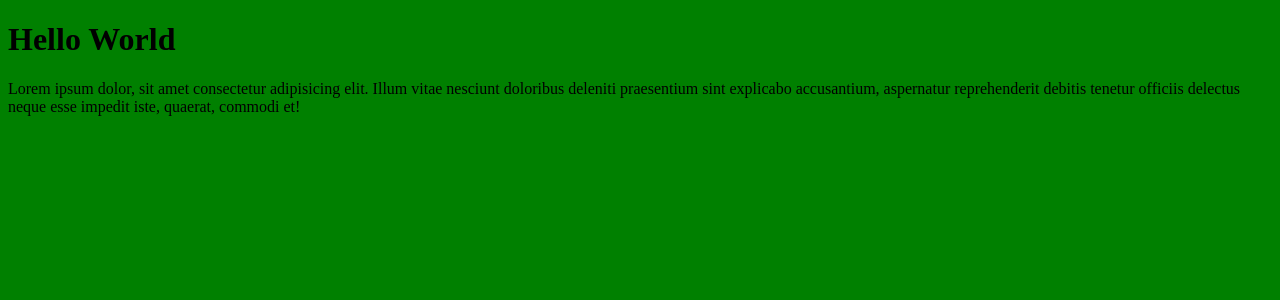
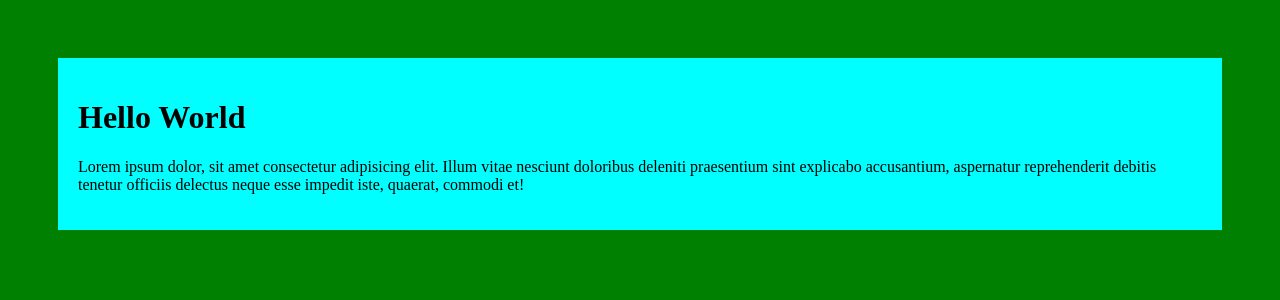
Before and after one commit to reshma-ajith789/test-repo-2, an Angular app: page / in a window 1280 px wide. Shown: the top 300 px of the page. Built offline with nearby package versions, Linux system fonts and the light colour scheme.

Commit message:
New changes

```diff
--- a/src/app/app.component.css
+++ b/src/app/app.component.css
@@ -0,0 +1,4 @@
+div {
+    background-color: aqua;
+    padding: 20px;
+}
--- a/src/app/app.component.html
+++ b/src/app/app.component.html
@@ -1,2 +1,4 @@
-<h1>Hello World</h1>
-<p>Lorem ipsum dolor, sit amet consectetur adipisicing elit. Illum vitae nesciunt doloribus deleniti praesentium sint explicabo accusantium, aspernatur reprehenderit debitis tenetur officiis delectus neque esse impedit iste, quaerat, commodi et!</p>
+<div>
+    <h1>Hello World</h1>
+    <p>Lorem ipsum dolor, sit amet consectetur adipisicing elit. Illum vitae nesciunt doloribus deleniti praesentium sint explicabo accusantium, aspernatur reprehenderit debitis tenetur officiis delectus neque esse impedit iste, quaerat, commodi et!</p>
+</div>
--- a/src/styles.css
+++ b/src/styles.css
@@ -1,4 +1,5 @@
 /* You can add global styles to this file, and also import other style files */
 body {
   background-color: green;
+  padding: 50px;
 }
```
Also changed, not shown: 1 other file (tests, documents, lock files or other folders).
